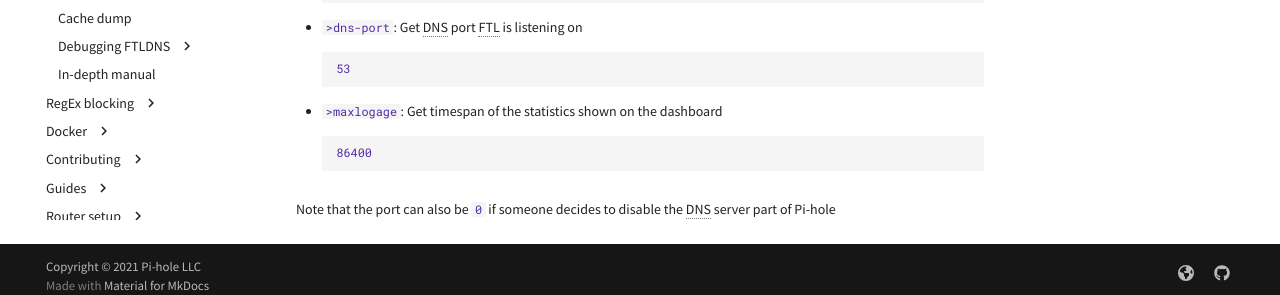
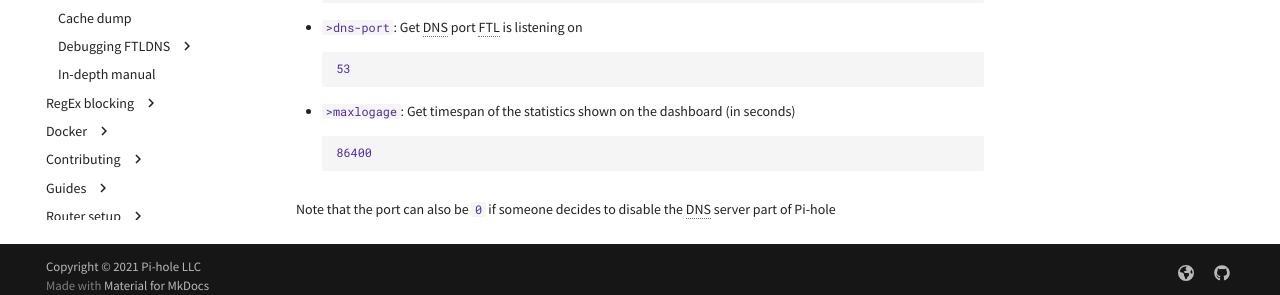
Before and after one commit to pi-hole/docs, an MkDocs documentation site: the page built from docs/ftldns/telnet-api.md, in a window 1280 px wide and 900 px high, scrolled down 2113 px. Shown: the part 592-887 px from the top of the window. Built offline with MkDocs 1.6.1 and Material for MkDocs 9.7.7, drawn with Linux system fonts in a browser that asks for light colours; comment, search, counter and statistics services are not loaded.

Commit message:
Add seconds

````diff
--- a/docs/ftldns/telnet-api.md
+++ b/docs/ftldns/telnet-api.md
@@ -161,7 +161,7 @@ Connect via e.g. `telnet 127.0.0.1 4711` or use `echo ">command" | nc 127.0.0.1
     53
     ```
 
-- `>maxlogage`: Get timespan of the statistics shown on the dashboard
+- `>maxlogage`: Get timespan of the statistics shown on the dashboard (in seconds)
 
     ```text
     86400
````
